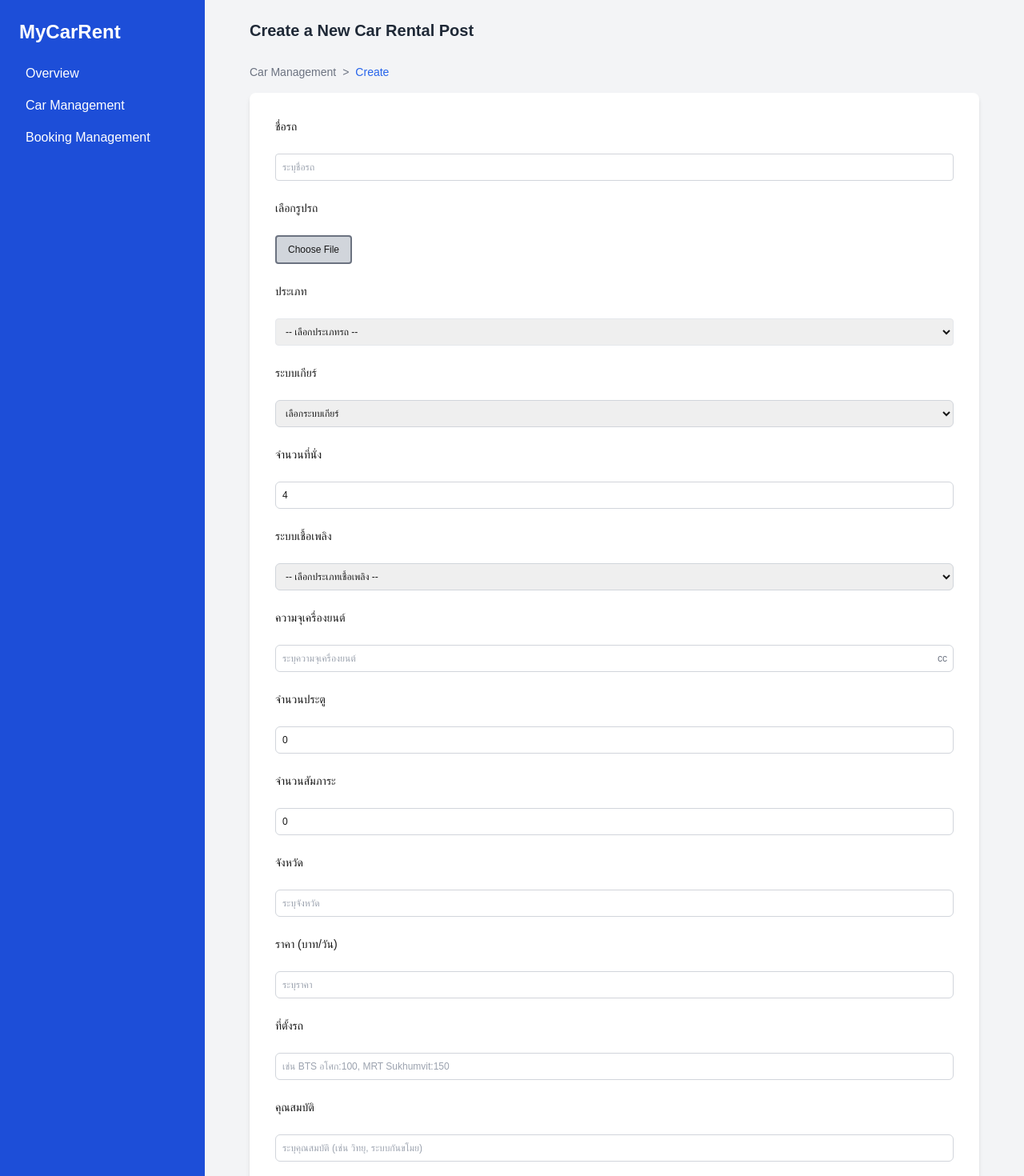
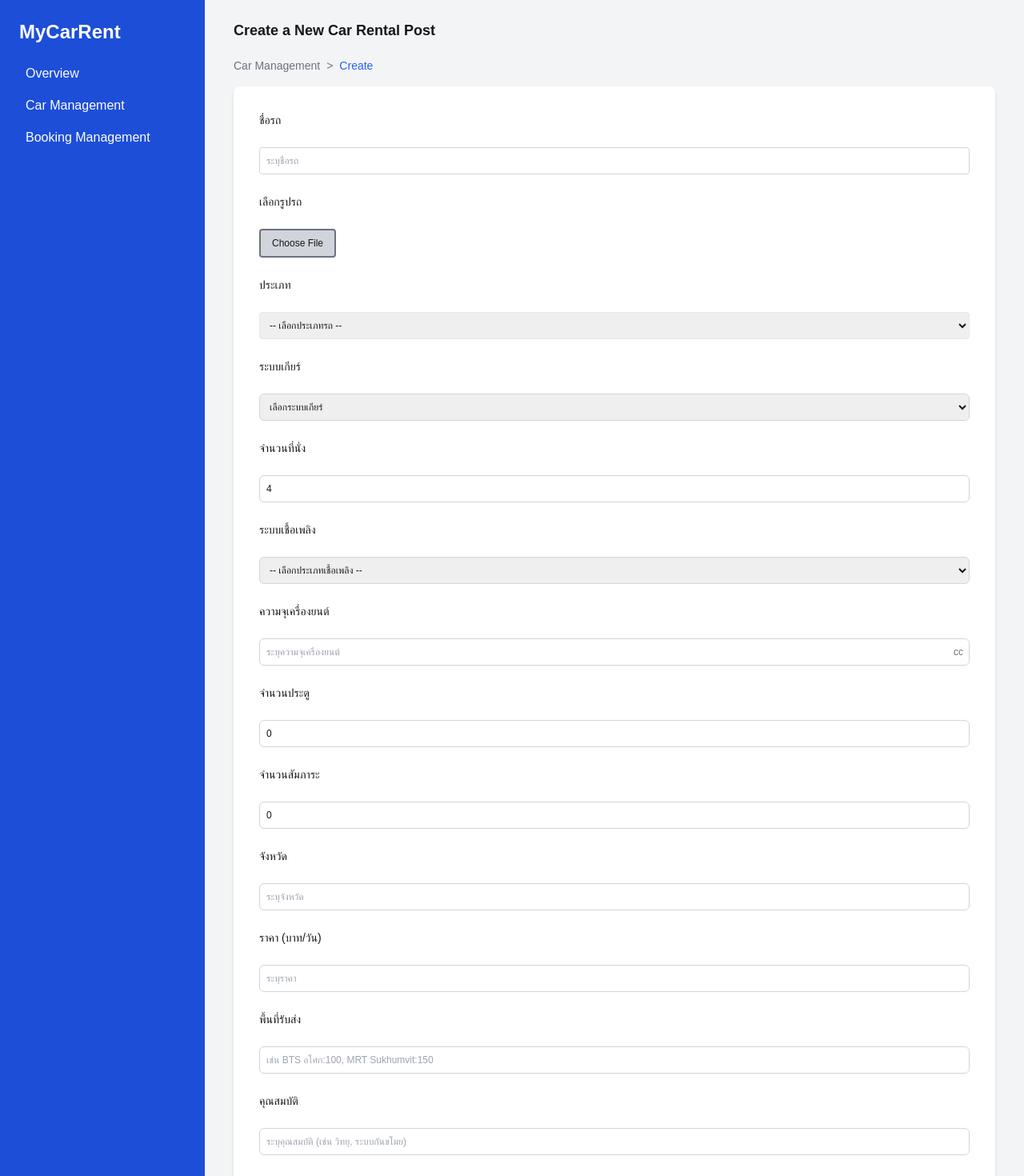
Before and after one commit to suphawidasadao/myproject, a Next.js app: page /admin/create in a window 1280 px wide. Shown: the top 1470 px of the page at 80% size. Built offline with nearby package versions, Linux system fonts and the light colour scheme.

Commit message:
ีedit add new car

```diff
--- a/app/admin/create/page.js
+++ b/app/admin/create/page.js
@@ -68,14 +68,13 @@ export default function CreatePostPage() {
         e.preventDefault();
 
         // แปลง locations จาก string เป็น array ของ object
-        // รูปแบบ input: "BTS อโศก:100, MRT Sukhumvit:150"
         const locationsArray = locations
             .split(",")
             .map(item => item.trim())
             .filter(item => item !== "")
             .map(item => {
                 const [place, fee] = item.split(":").map(str => str.trim());
-                return { place, fee: Number(fee) }; // ตรวจสอบให้แน่ใจว่า fee เป็น Number
+                return { place, fee: Number(fee) };
             });
 
         // แปลง features และ safety จาก string เป็น array โดยใช้ comma
@@ -104,7 +103,14 @@ export default function CreatePostPage() {
             locations: locationsArray,  // ส่งเป็น array ของ objects
             features: featuresArray,
             safety: safetyArray,
+            status: "available",
         };
+
+        // Initialize FormData
+        const formData = new FormData();
+        images.forEach((image) => {
+            formData.append('images', image);  // ส่งรูปภาพเป็นไฟล์
+        });
 
         try {
             const res = await fetch("http://localhost:3000/api/posts", {
@@ -124,18 +130,14 @@ export default function CreatePostPage() {
         } catch (error) {
             console.log(error);
         }
-        images.forEach((image) => {
-            formData.append('images', image);  // ส่งรูปภาพเป็นไฟล์
-        });
+    };
 
-
-    };
 
     return (
         <div className="relative bg-gray-100 min-h-screen flex">
             <Sidebar />
-            <div className="p-6 w-full sm:w-4/5 md:w-3/4  mx-auto">
-                <h3 className="text-xl font-semibold mb-7 text-gray-800">
+            <div className="p-1 pt-6 w-full sm:w-4/5 md:w-3/4 mx-auto">
+                <h3 className="text-lg font-bold mb-2">
                     Create a New Car Rental Post
                 </h3>
                 <ul className="mx-auto mb-4 flex space-x-2 mt-5 text-sm text-gray-500">
@@ -326,7 +328,7 @@ export default function CreatePostPage() {
                         />
 
                         {/* Locations */}
-                        <label className="block text-sm font-medium">ที่ตั้งรถ</label>
+                        <label className="block text-sm font-medium">พื้นที่รับส่ง</label>
                         <input
                             value={locations}
                             onChange={(e) => setLocations(e.target.value)}
@@ -343,7 +345,6 @@ export default function CreatePostPage() {
                             onChange={(e) => setFeatures(e.target.value)}
                             type="text"
                             placeholder="ระบุคุณสมบัติ (เช่น วิทยุ, ระบบกันขโมย)"
-                            required
                             className="w-full p-2 border border-gray-300 rounded-md text-xs focus:outline-none focus:ring-2 focus:ring-blue-500"
                         />
 
@@ -354,7 +355,6 @@ export default function CreatePostPage() {
                             onChange={(e) => setSafety(e.target.value)}
                             type="text"
                             placeholder="ระบุระบบความปลอดภัย (เช่น ABS, Airbags)"
-                            required
                             className="w-full p-2 border border-gray-300 rounded-md text-xs focus:outline-none focus:ring-2 focus:ring-blue-500"
                         />
                     </div>
```
